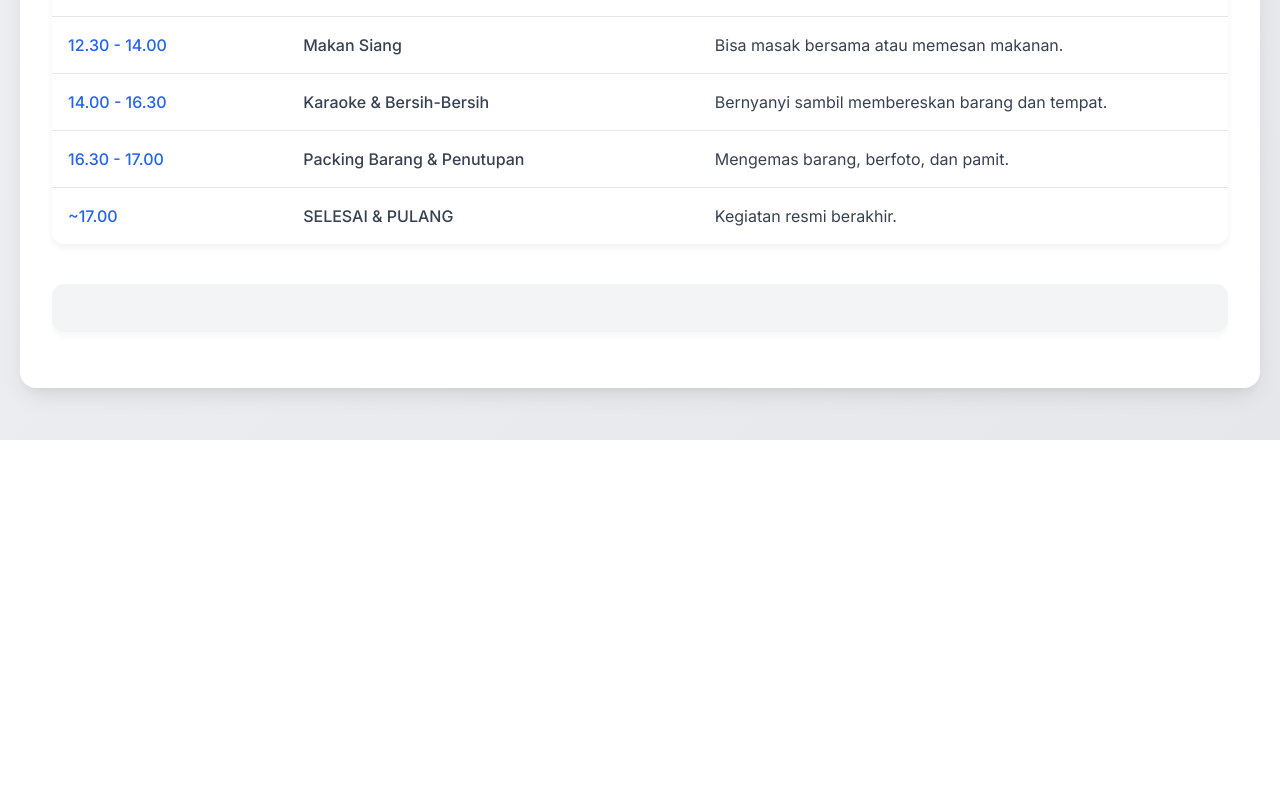
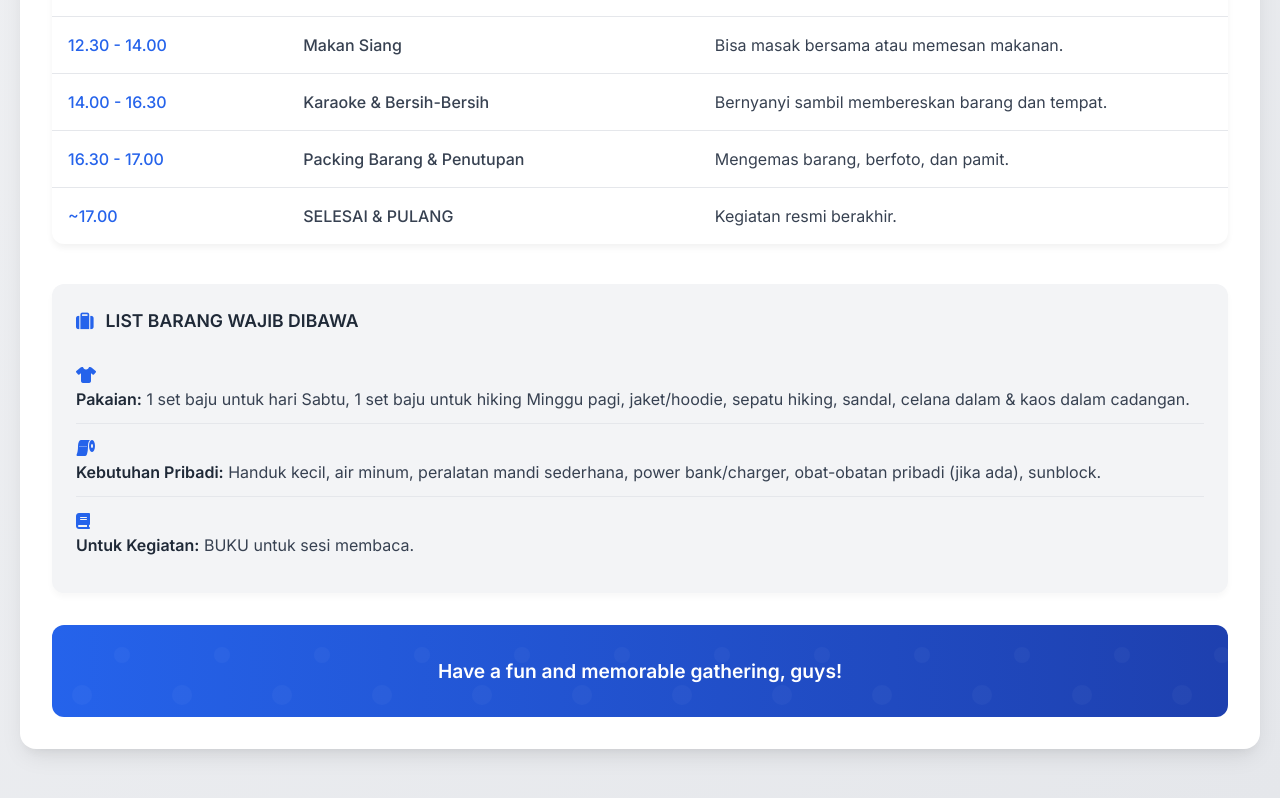
Before and after one commit to FAHMEN/rundown, a plain HTML site: page index.html in a window 1280 px wide. Shown: the part 1438-2236 px from the top of the page. Before the commit the page ends 1878 px from the top, so only its background shows below. Drawn offline with nearby package versions, Linux system fonts and the light colour scheme.

Commit message:
Update index.html

```diff
--- a/index.html
+++ b/index.html
@@ -598,4 +598,68 @@
             </table>
 
             <div class="list-container">
-                <h3 class="list-title
+                <h3 class="list-title">
+                    <i class="fas fa-suitcase"></i>
+                    LIST BARANG WAJIB DIBAWA
+                </h3>
+                <ul class="list">
+                    <li class="list-item">
+                        <i class="fas fa-tshirt"></i>
+                        <div class="list-item-content">
+                            <span class="item-label">Pakaian:</span> 1 set baju untuk hari Sabtu, 1 set baju untuk hiking Minggu pagi, jaket/hoodie, sepatu hiking, sandal, celana dalam & kaos dalam cadangan.
+                        </div>
+                    </li>
+                    <li class="list-item">
+                        <i class="fas fa-toilet-paper"></i>
+                        <div class="list-item-content">
+                            <span class="item-label">Kebutuhan Pribadi:</span> Handuk kecil, air minum, peralatan mandi sederhana, power bank/charger, obat-obatan pribadi (jika ada), sunblock.
+                        </div>
+                    </li>
+                    <li class="list-item">
+                        <i class="fas fa-book"></i>
+                        <div class="list-item-content">
+                            <span class="item-label">Untuk Kegiatan:</span> BUKU untuk sesi membaca.
+                        </div>
+                    </li>
+                </ul>
+            </div>
+
+            <div class="closing-message">
+                <p class="closing-text">Have a fun and memorable gathering, guys!</p>
+            </div>
+        </div>
+    </div>
+
+    <script>
+        // Add subtle animations to table rows when they come into view
+        document.addEventListener('DOMContentLoaded', function() {
+            const observer = new IntersectionObserver((entries) => {
+                entries.forEach(entry => {
+                    if (entry.isIntersecting) {
+                        entry.target.style.opacity = 1;
+                        entry.target.style.transform = 'translateY(0)';
+                    }
+                });
+            }, { threshold: 0.1 });
+
+            // Animate table rows
+            const rows = document.querySelectorAll('.schedule-table tr');
+            rows.forEach((row, index) => {
+                row.style.opacity = 0;
+                row.style.transform = 'translateY(20px)';
+                row.style.transition = `opacity 0.5s ease, transform 0.5s ease ${index * 0.05}s`;
+                observer.observe(row);
+            });
+
+            // Animate list items
+            const listItems = document.querySelectorAll('.list-item');
+            listItems.forEach((item, index) => {
+                item.style.opacity = 0;
+                item.style.transform = 'translateX(-20px)';
+                item.style.transition = `opacity 0.5s ease, transform 0.5s ease ${index * 0.1}s`;
+                observer.observe(item);
+            });
+        });
+    </script>
+</body>
+</html>
```
